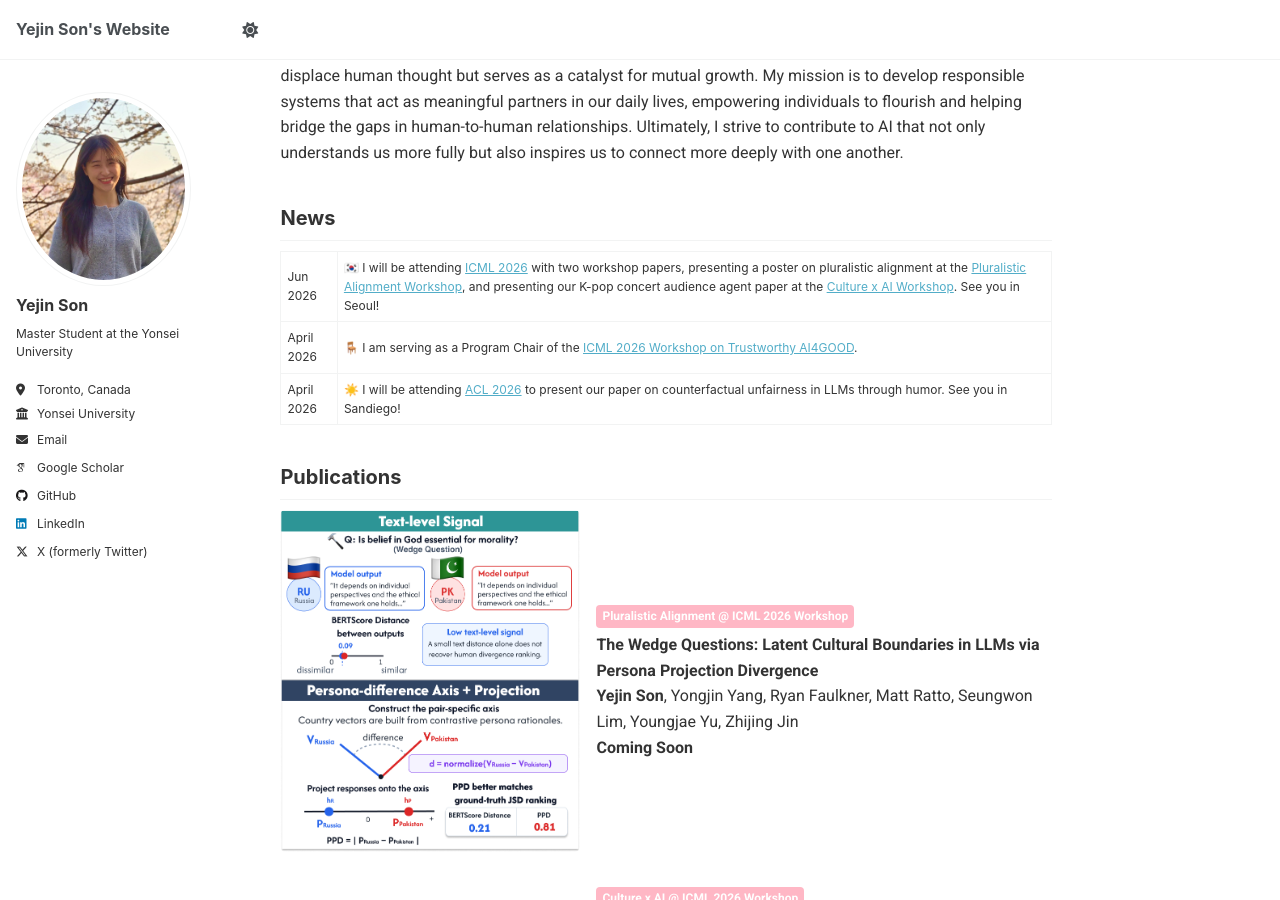
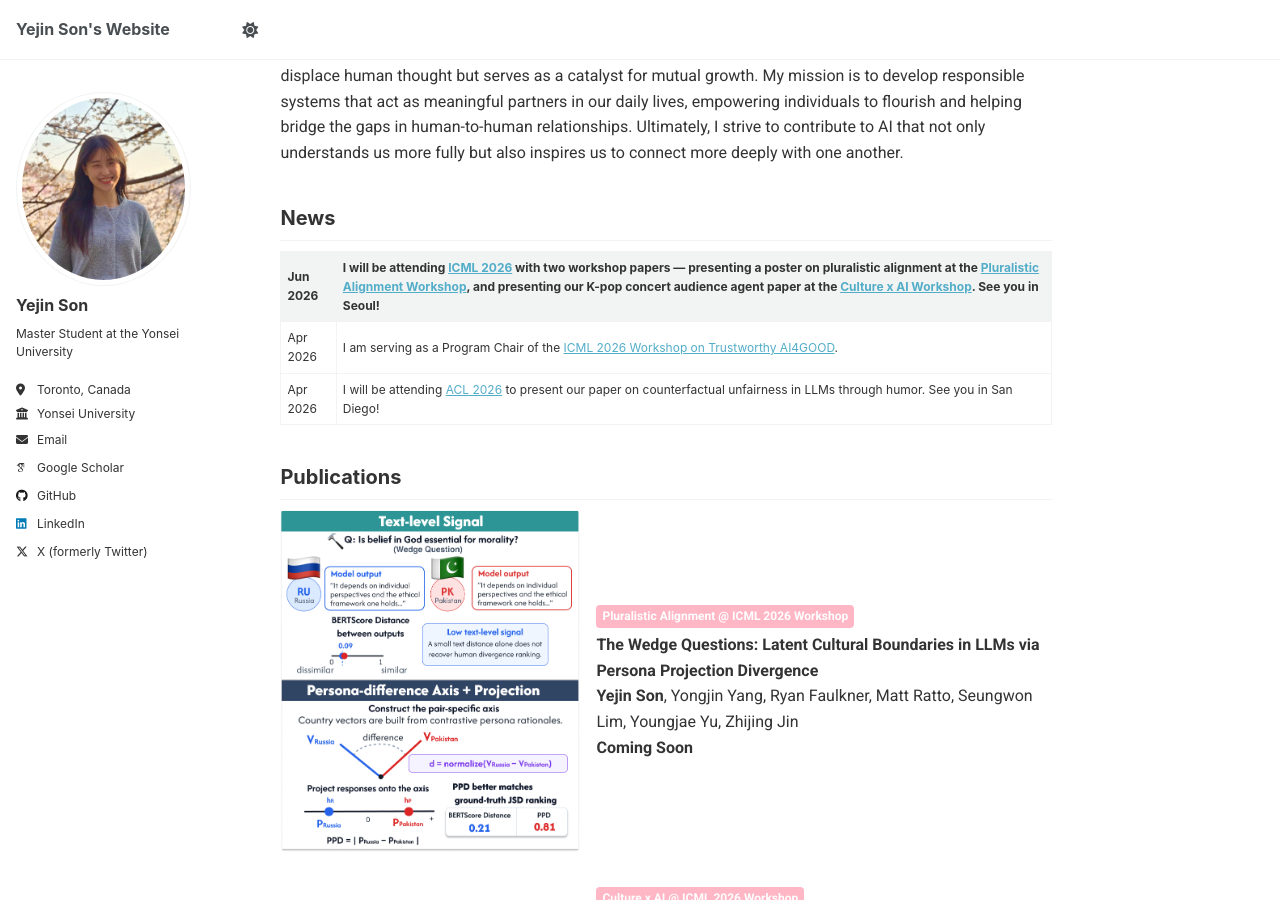
Before and after one commit to ozzaney/ozzaney.github.io, a Jekyll site: the page built from _pages/about.md, in a window 1280 px wide and 900 px high, scrolled down 402 px. Built offline with Jekyll 4.4.1, drawn with Linux system fonts in a browser that asks for light colours; some web fonts are replaced.

Commit message:
Update about.md

```diff
--- a/_pages/about.md
+++ b/_pages/about.md
@@ -19,10 +19,10 @@ I believe the future of AI lies in augmenting human agency, ensuring that techno
 
 ## News
 
-| Jun 2026 | 🇰🇷 I will be attending [ICML 2026](https://icml.cc) with two workshop papers, presenting a poster on pluralistic alignment at the [Pluralistic Alignment Workshop](https://pluralistic-alignment.github.io/), and presenting our K-pop concert audience agent paper at the [Culture x AI Workshop](https://www.doingaidifferently.org/culturexaiworkshop). See you in Seoul! |
-| April 2026 | 🪑 I am serving as a Program Chair of the [ICML 2026 Workshop on Trustworthy AI4GOOD](https://trustworthy-ai-for-good.github.io/). |
-| April 2026 | ☀️ I will be attending [ACL 2026](https://2026.aclweb.org) to present our paper on counterfactual unfairness in LLMs through humor. See you in Sandiego! |
-
+| Jun 2026   | I will be attending [ICML 2026](https://icml.cc) with two workshop papers — presenting a poster on pluralistic alignment at the [Pluralistic Alignment Workshop](https://pluralistic-alignment.github.io/), and presenting our K-pop concert audience agent paper at the [Culture x AI Workshop](https://www.doingaidifferently.org/culturexaiworkshop). See you in Seoul! |
+| ---------- | ------------------------------------------------------------------------------------------------------------------------------------------------------------------------------------------------------------------------------------------------------------------------------------------------------------------------------------------------------------------------- |
+| Apr 2026   | I am serving as a Program Chair of the [ICML 2026 Workshop on Trustworthy AI4GOOD](https://trustworthy-ai-for-good.github.io/).                                                                                                                                                                                                                                           |
+| Apr 2026   | I will be attending [ACL 2026](https://2026.aclweb.org) to present our paper on counterfactual unfairness in LLMs through humor. See you in San Diego!                                                                                                                                                                                                                    |
 
 ## Publications
 
```
